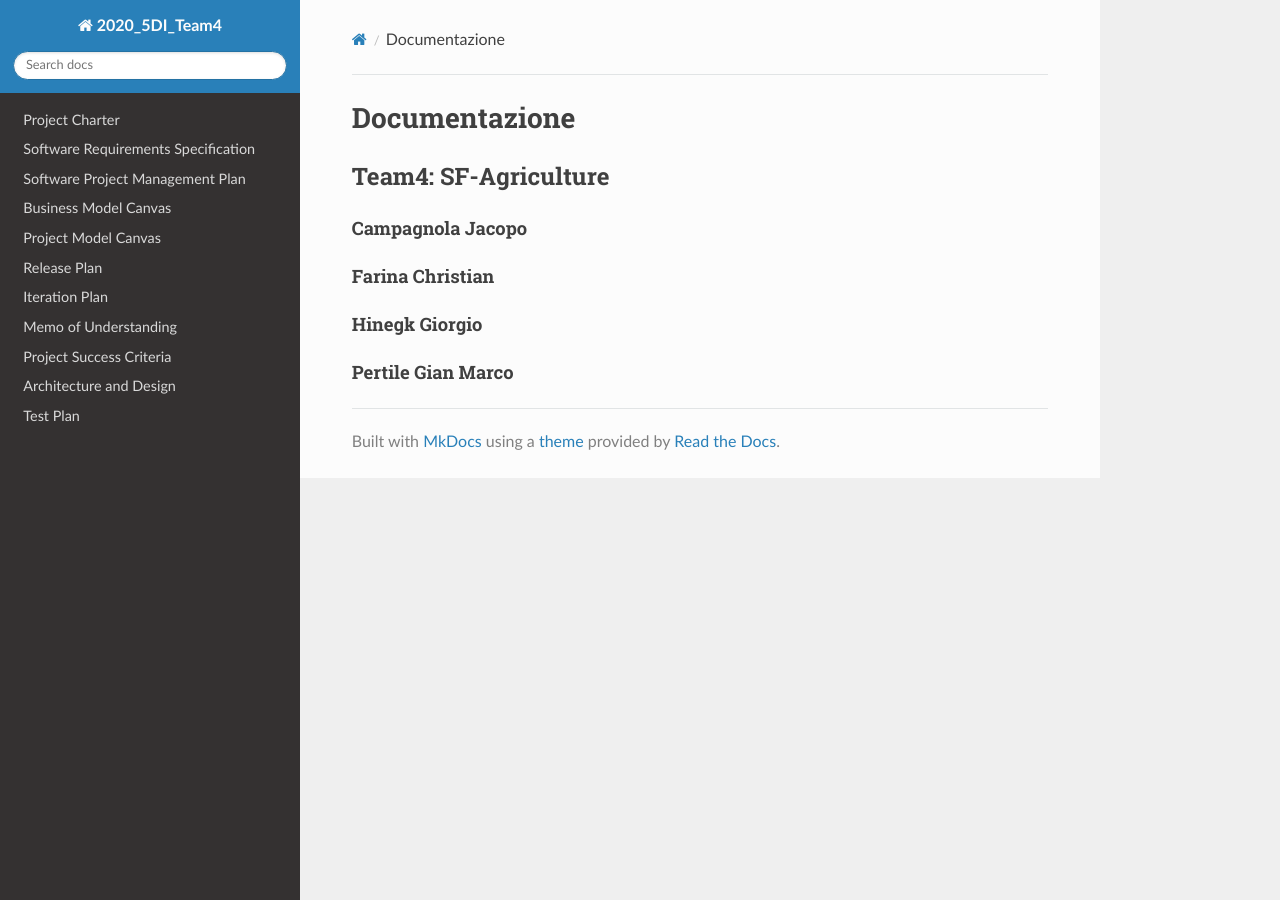
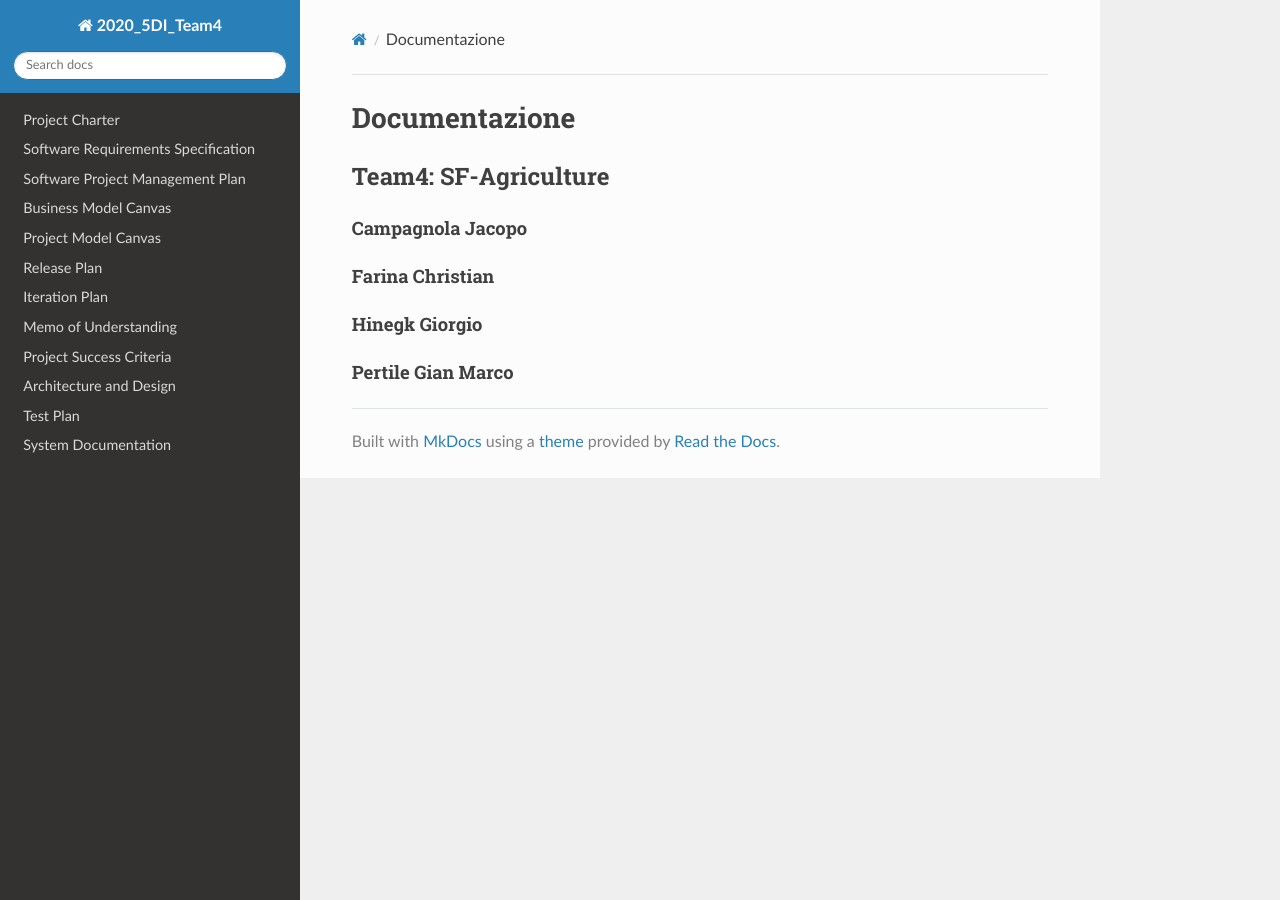
Before and after one commit to FarinaChristian/2020_5DI_team3.2_Farina, an MkDocs documentation site: the page built from docs/index.md, in a window 1280 px wide. Built offline with MkDocs 1.6.1, drawn with Linux system fonts in a browser that asks for light colours; nearby versions of some CDN libraries.

Commit message:
Update mkdocs.yml

```diff
--- a/mkdocs.yml
+++ b/mkdocs.yml
@@ -11,6 +11,7 @@ nav:
     - 'Project Success Criteria': 'project_success_criteria.md'
     - 'Architecture and Design': 'architecture_and_design.md'
     - 'Test Plan': 'test_plan.md'
+    - 'System Documentation': 'system_documentation.md'
 
 
 theme:
```
